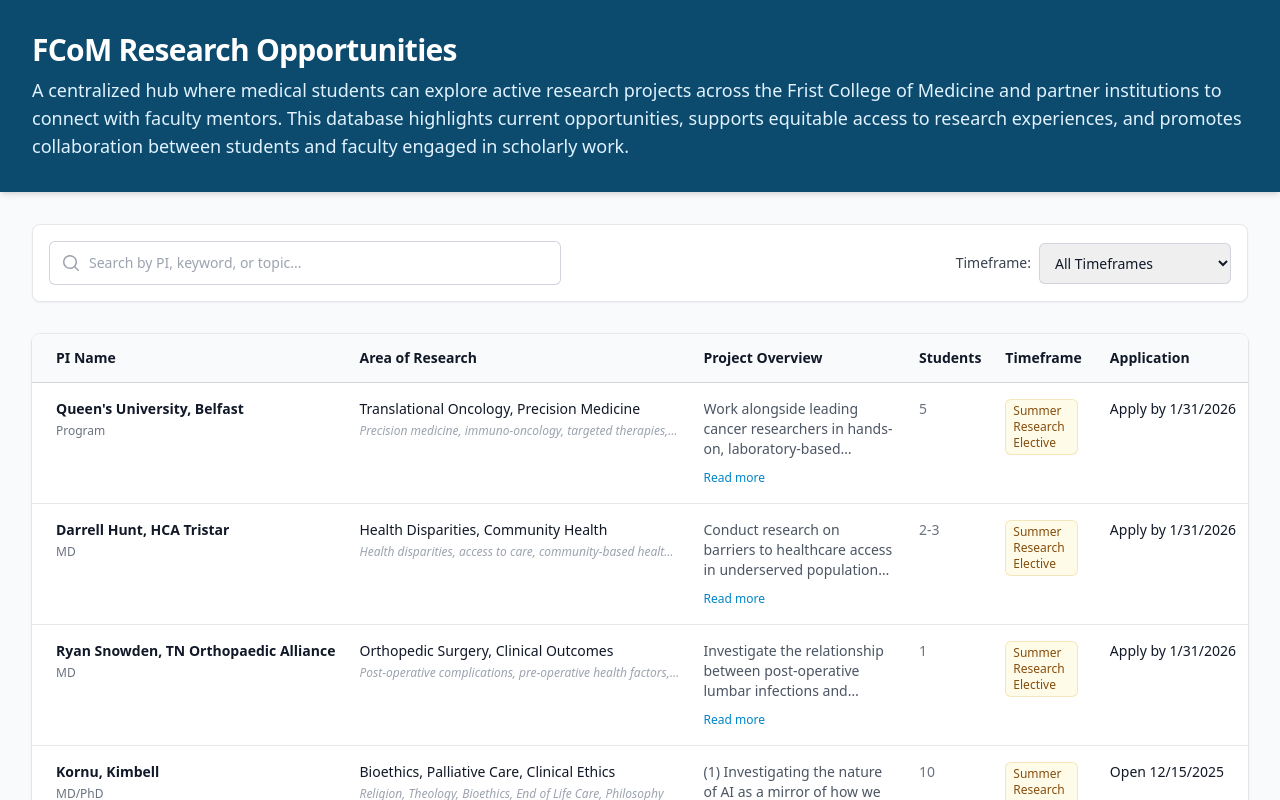
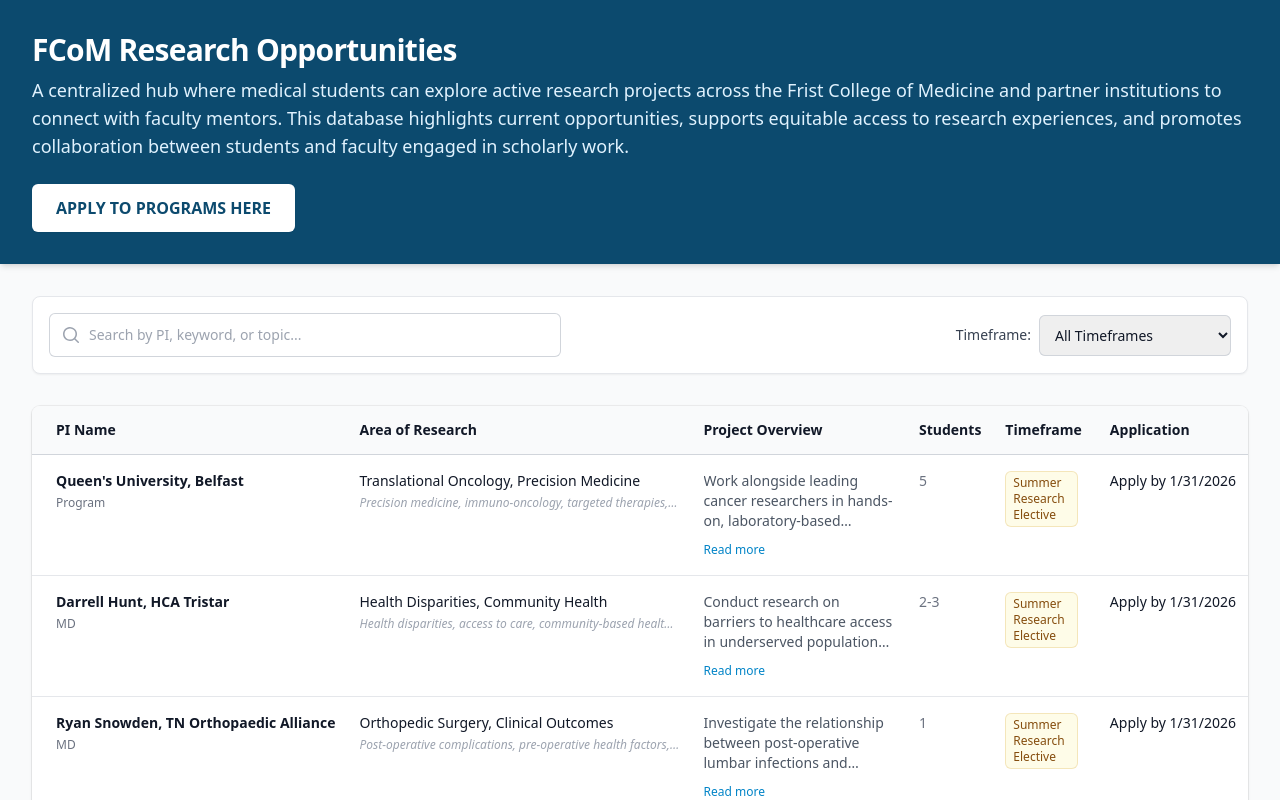
Before and after one commit to binula2000/fcom-research-opportunities, a React (Vite) app: page / in a window 1280 px wide. Shown: the top 800 px of the page. Built offline with nearby package versions, Linux system fonts and the light colour scheme.

Commit message:
Added application link to header

```diff
--- a/App.tsx
+++ b/App.tsx
@@ -46,6 +46,16 @@ export default function App() {
       <p className="mt-2 text-brand-100 text-lg">
         A centralized hub where medical students can explore active research projects across the Frist College of Medicine and partner institutions to connect with faculty mentors. This database highlights current opportunities, supports equitable access to research experiences, and promotes collaboration between students and faculty engaged in scholarly work.
       </p>
+      <div className="mt-6">
+        <a
+          href="https://forms.cloud.microsoft/Pages/ResponsePage.aspx?id=ew39FqVjrk-fZKmKxAGdfWTnHhXpjpVOn-z6R6A_L9pUQTlNQjUxWUJYS1ZPT0ozWTBONkw2N0Y3Sy4u"
+          target="_blank"
+          rel="noopener noreferrer"
+          className="inline-block rounded-md bg-white px-6 py-3 text-base font-semibold text-brand-900 shadow-sm hover:bg-brand-50 transition-colors"
+        >
+          APPLY TO PROGRAMS HERE
+        </a>
+      </div>
     </div>
   </header>
 
```
